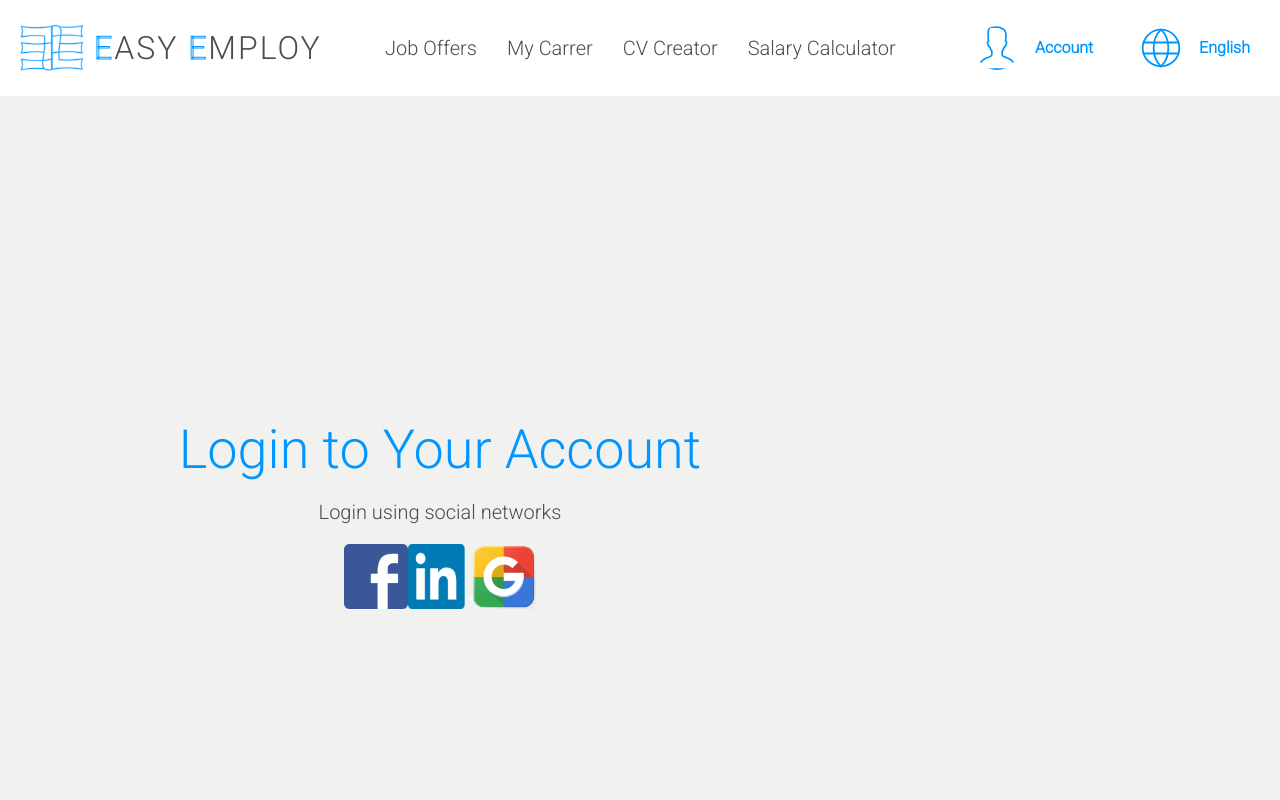
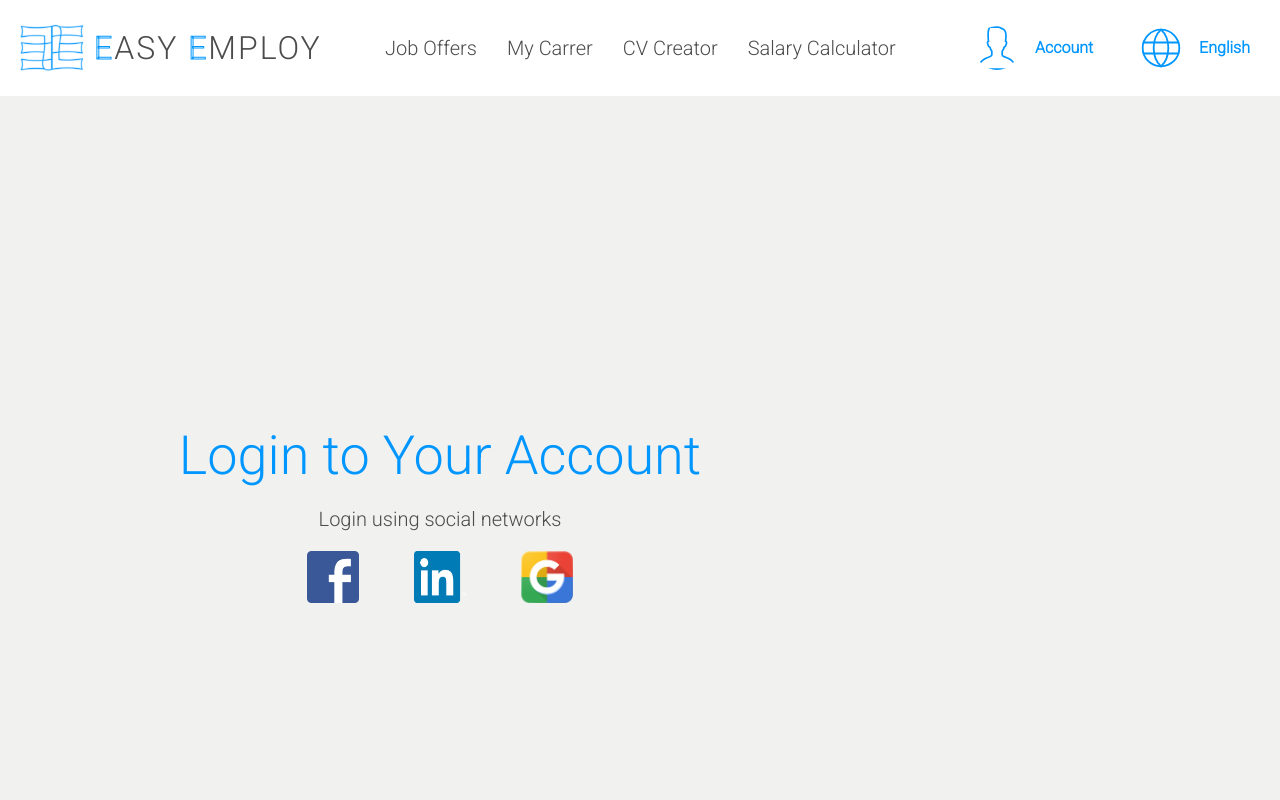
Before and after one commit to mizdebski77/Easy-Employ, a React (Create React App) app: page /Log-In in a window 1280 px wide. Shown: the top 800 px of the page. Built offline with nearby package versions, Linux system fonts and the light colour scheme.

Commit message:
Icons hover effect added

```diff
--- a/src/features/LogIn/styledLogIn.ts
+++ b/src/features/LogIn/styledLogIn.ts
@@ -34,11 +34,20 @@ export const LoginSpan = styled.span`
 
 export const IconsWrapper = styled.div`
     display: flex;
-    justify-content: space-between;
+    justify-content: space-around;
+    flex-wrap: wrap;
+    max-width: 320px;
+    width: 100%;
 `;
 
 export const Icon = styled.img`
-    max-width: 64px;
+    max-width: 52px;
+    cursor: pointer;
+    transition: 0.3s;
+
+    &:hover {
+        transform: scale(1.05);
+    };
 `;
 
 
```
Also changed, not shown: src/common/Images/SocialMedia/google.png.
